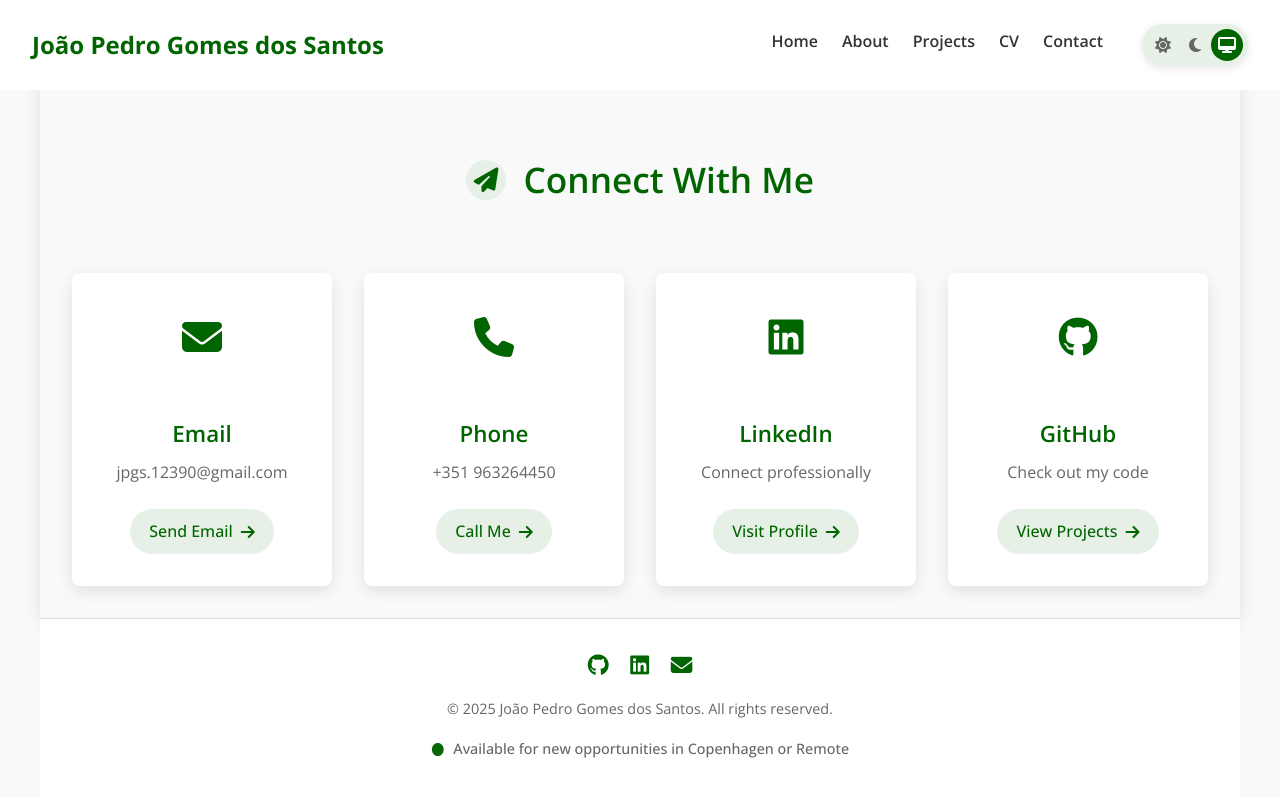
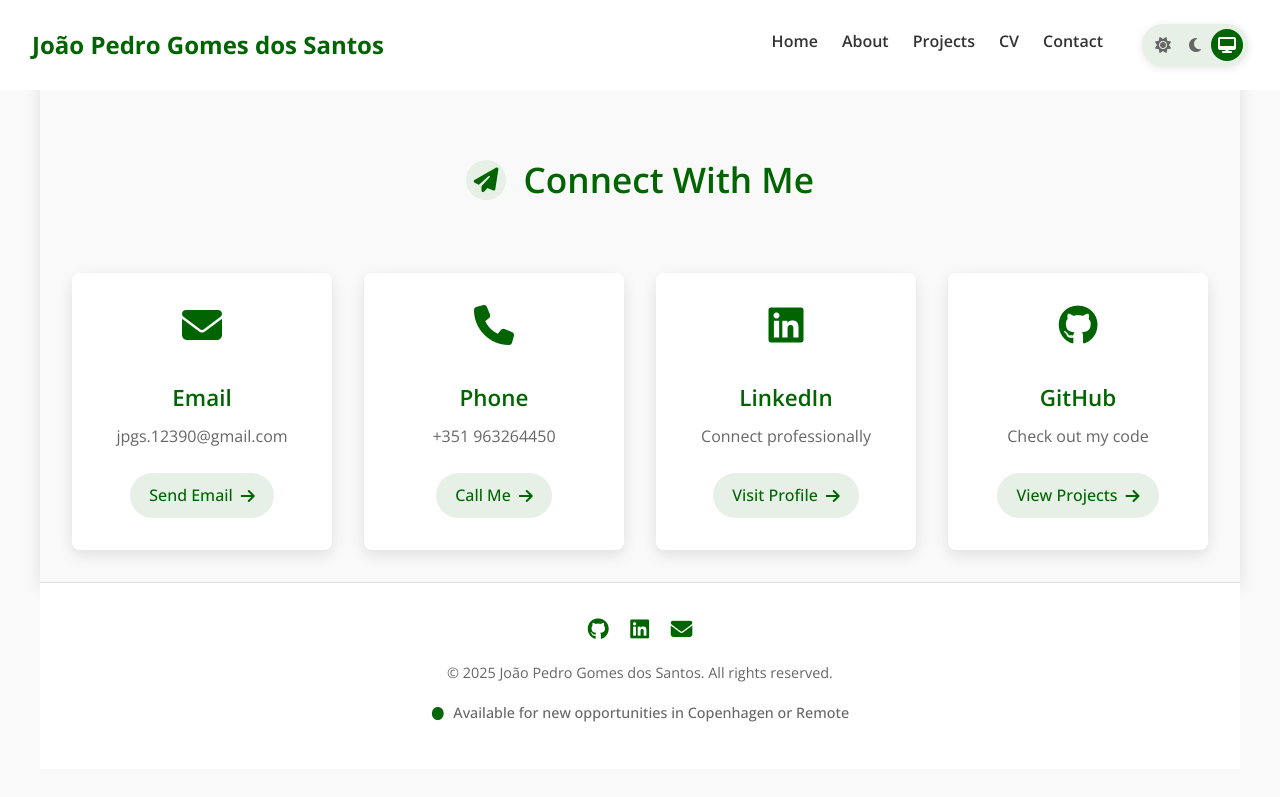
Before and after one commit to jpgsantos/jpgsantos.github.io, a Jekyll site: the page built from contact.md, in a window 1280 px wide. Shown: the top 797 px of the page. Built offline with Jekyll 4.4.1, drawn with Linux system fonts in a browser that asks for light colours.

Commit message:
card icon improvements

```diff
--- a/assets/style.css
+++ b/assets/style.css
@@ -454,7 +454,7 @@ section:last-child {
   box-shadow: 0 15px 30px var(--shadow-strong);
 }
 
-.expertise-icon {
+.card-icon {
   font-size: 2.5em;
   color: var(--primary-color);
   margin-bottom: 0.5em;
--- a/contact.md
+++ b/contact.md
@@ -8,7 +8,7 @@ title: Contact
 
   <div class="contact-grid">
     <div class="contact-card">
-      <div class="contact-icon">
+      <div class="card-icon">
         <i class="fas fa-envelope"></i>
       </div>
       <h3>Email</h3>
@@ -19,7 +19,7 @@ title: Contact
     </div>
 
     <div class="contact-card">
-      <div class="contact-icon">
+      <div class="card-icon">
         <i class="fas fa-phone"></i>
       </div>
       <h3>Phone</h3>
@@ -30,7 +30,7 @@ title: Contact
     </div>
 
     <div class="contact-card">
-      <div class="contact-icon">
+      <div class="card-icon">
         <i class="fab fa-linkedin"></i>
       </div>
       <h3>LinkedIn</h3>
@@ -41,7 +41,7 @@ title: Contact
     </div>
 
     <div class="contact-card">
-      <div class="contact-icon">
+      <div class="card-icon">
         <i class="fab fa-github"></i>
       </div>
       <h3>GitHub</h3>
```
Also changed, not shown: projects.md (+3 -3 lines).
